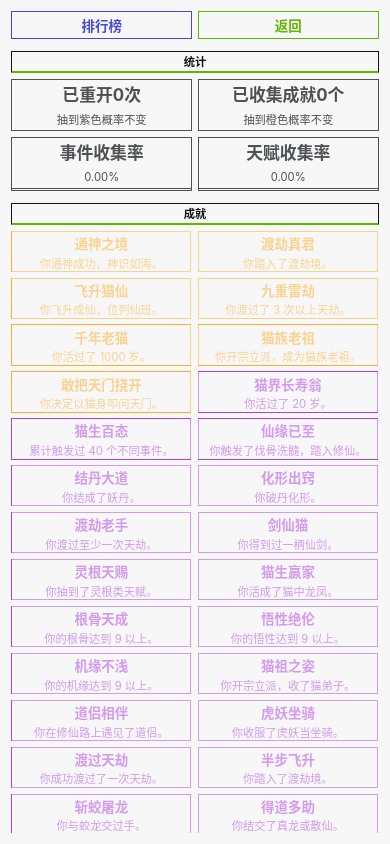
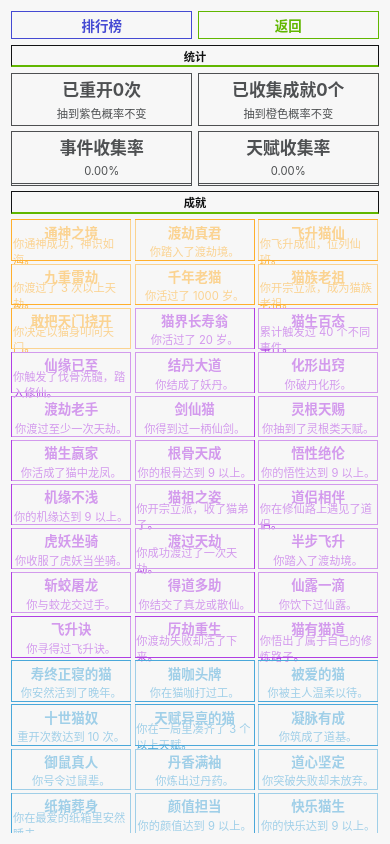
Before and after one commit to TNTsama11/cat-life, a React (Vite) app in the folder maosheng-xiuxian/apps/web/: page / in a window 390 px wide. Both pictures are taken after a click on the button "成就". Built offline with nearby package versions, Linux system fonts and the light colour scheme.

Commit message:
fix: 移动端竖屏成就页列表可滚动，避免UI遮挡

```diff
--- a/maosheng-xiuxian/apps/web/src/containers/Achv.css
+++ b/maosheng-xiuxian/apps/web/src/containers/Achv.css
@@ -59,9 +59,13 @@
     }
     > .achievement-list {
         flex: 1 0;
+        min-height: 0;
+        overflow: hidden;
         width: 100%;
         > ul {
             flex: 1 0;
+            min-height: 0;
+            overflow-y: auto;
             display: grid;
             grid-template-columns: repeat(auto-fill, minmax(11rem, 1fr));
             gap: 0.5rem;
@@ -117,3 +121,20 @@
         }
     }
 }
+@media (max-width: 32rem) {
+    .screen.achv {
+        gap: 0.5rem;
+        overflow: hidden;
+    }
+    .screen.achv > .controls {
+        flex-shrink: 0;
+    }
+    .screen.achv > .section.stats {
+        flex-shrink: 0;
+    }
+    .screen.achv > .achievement-list > ul {
+        grid-template-columns: repeat(auto-fill, minmax(9rem, 1fr));
+        gap: 0.25rem;
+        padding-bottom: 0.5rem;
+    }
+}
```
